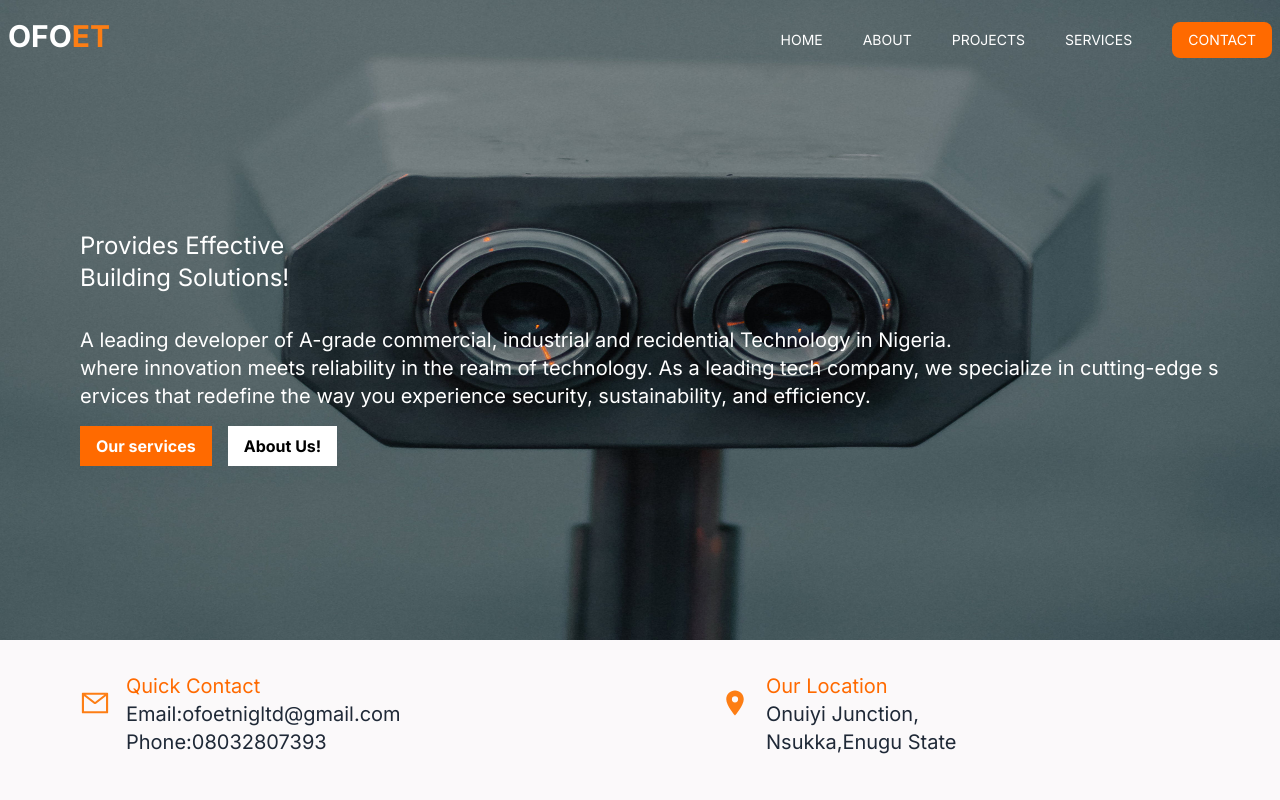
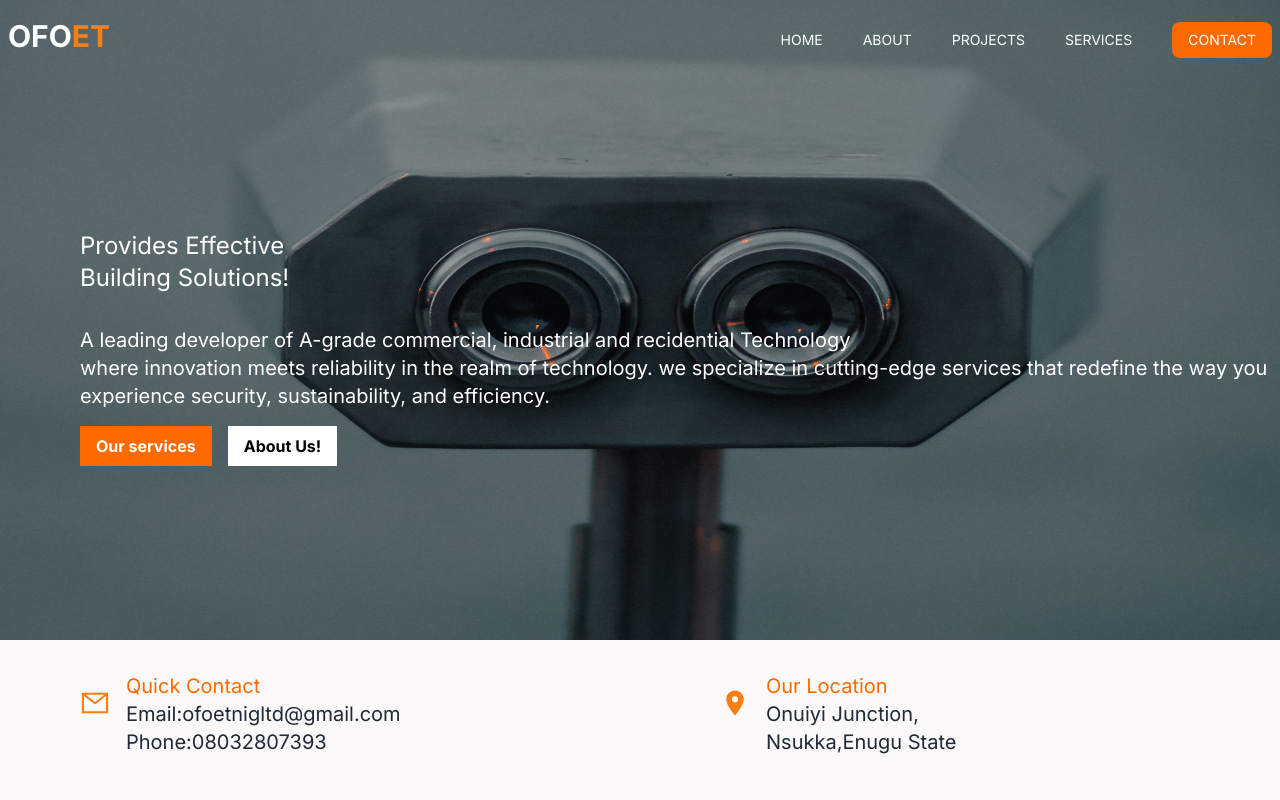
Before and after one commit to Aribobo/ofoet, a Next.js app: page / in a window 1280 px wide. Shown: the top 800 px of the page. Built offline with nearby package versions, Linux system fonts and the light colour scheme.

Commit message:
write up

```diff
--- a/app/components/Hero.jsx
+++ b/app/components/Hero.jsx
@@ -42,11 +42,11 @@ const Hero = () => {
           </div>
           <div className="ml-10 lg:ml-20 ">
             <p className="text-md lg:text-xl w-auto">
-A leading developer of A-grade commercial, industrial and recidential Technology  in Nigeria.
+A leading developer of A-grade commercial, industrial and recidential Technology
   <br></br>
   where innovation meets reliability in the realm of technology.
-  As a leading tech company, we specialize in cutting-edge s
-  ervices that redefine the way you experience security, sustainability, and efficiency.
+   we specialize in cutting-edge services that redefine the way you experience security,
+    sustainability, and efficiency.
             </p>
 
           </div>
```
